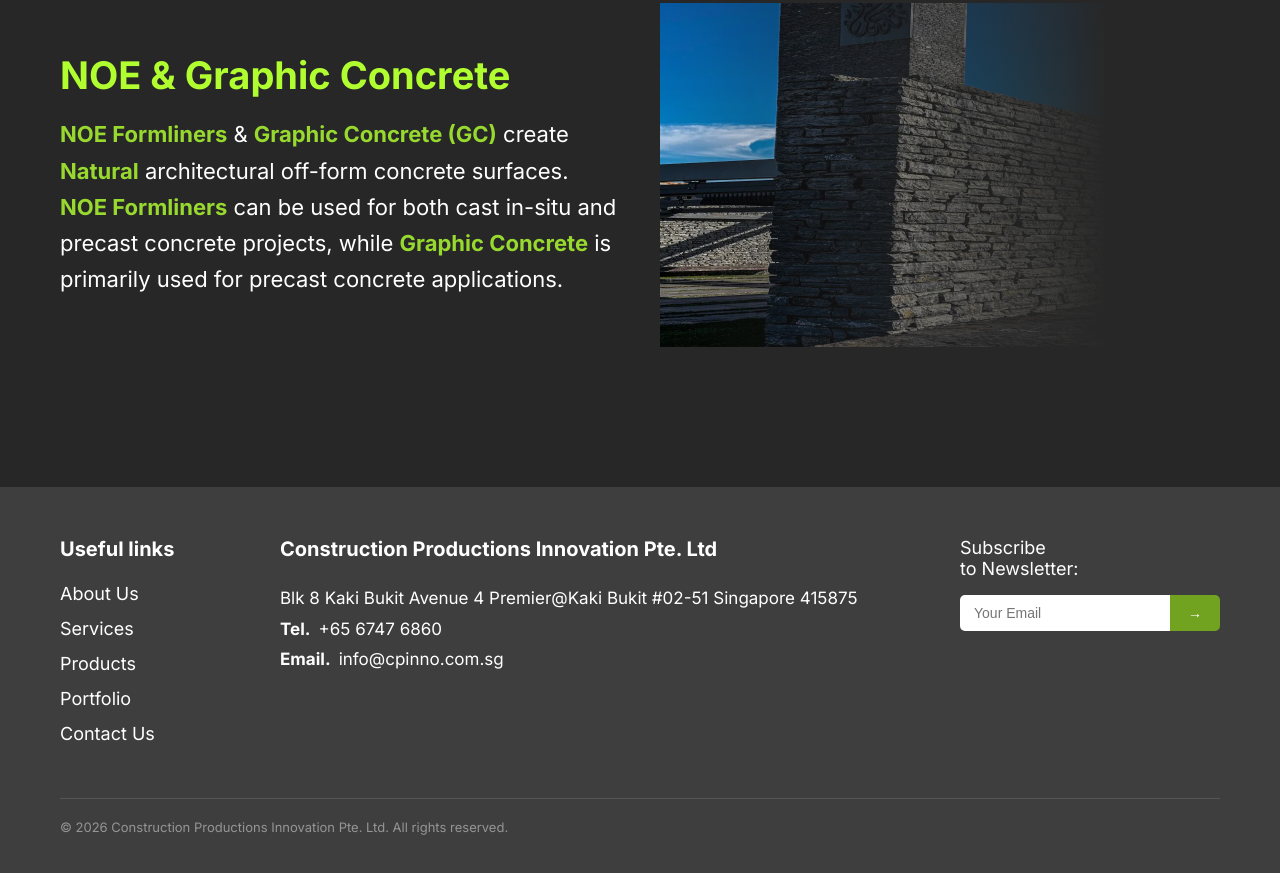
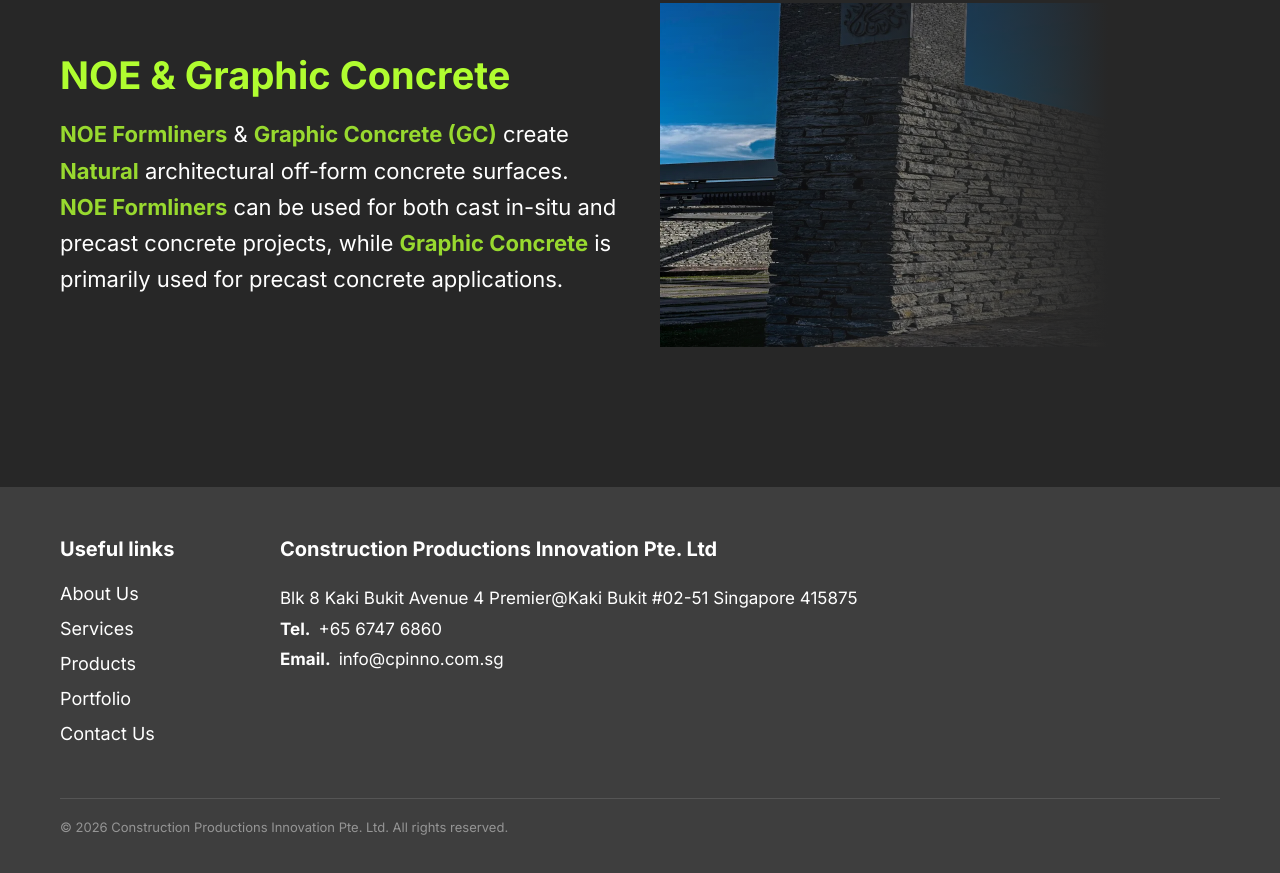
Before and after one commit to darrenn000/Cpinno-Web, a website: page index.html in a window 1280 px wide. Shown: the part 2110-2983 px from the top of the page. Drawn offline with Linux system fonts and the light colour scheme.

Commit message:
remove newsettler

```diff
--- a/index.css
+++ b/index.css
@@ -434,7 +434,7 @@ footer {
 
 .footer-grid {
   display: grid;
-  grid-template-columns: 180px 1fr 260px;
+  grid-template-columns: 180px 1fr;
   gap: 40px;
 }
 
--- a/index.html
+++ b/index.html
@@ -162,13 +162,7 @@
             ><a href="mailto:info@cpinno.com.sg">info@cpinno.com.sg</a>
           </p>
         </div>
-        <div class="footer-newsletter">
-          <h4>Subscribe<br />to Newsletter:</h4>
-          <div class="newsletter-form">
-            <input type="email" placeholder="Your Email" />
-            <button type="submit">→</button>
-          </div>
-        </div>
+
       </div>
       <div class="footer-bottom">
         <span>© 2026 Construction Productions Innovation Pte. Ltd. All rights reserved.</span>
```
